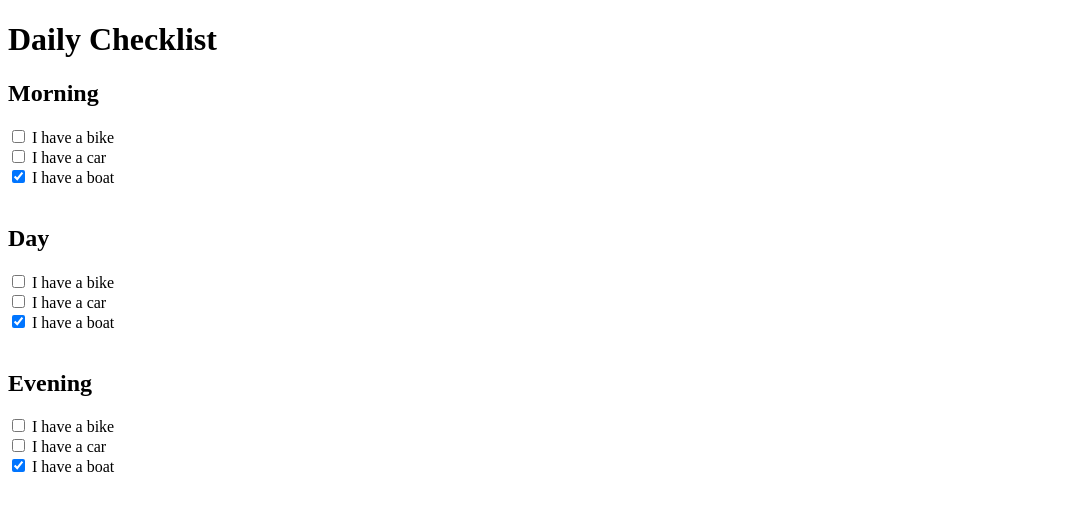
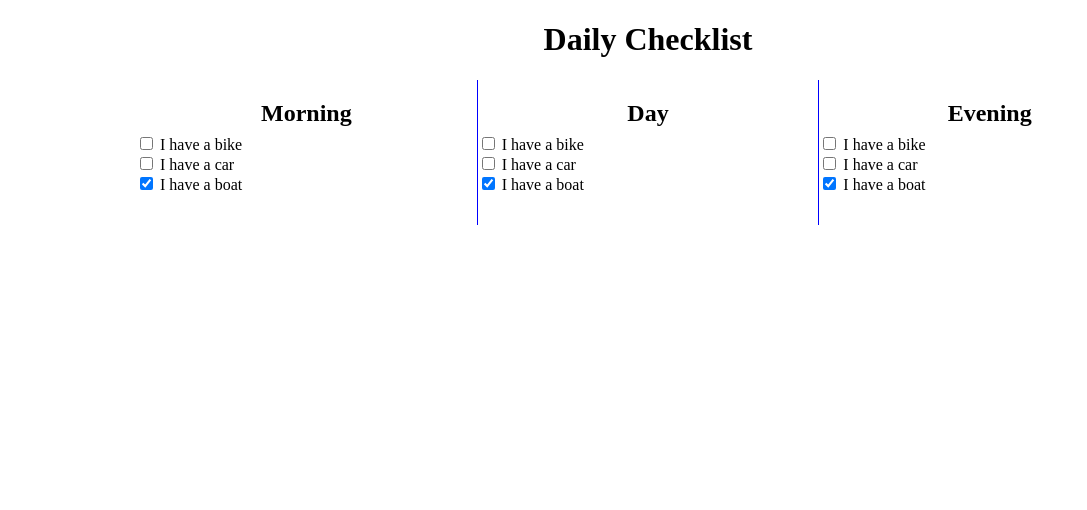
Before and after one commit to justinwilliamsrva/dailyRoutineChecker, a plain HTML site: page index.html in a window 1280 px wide. Shown: the whole page, without its empty margins (0-1087 px from the left). Drawn offline with Linux system fonts and the light colour scheme.

Commit message:
Made gird columns inline

```diff
--- a/index.html
+++ b/index.html
@@ -3,12 +3,14 @@
     <head>
         <meta charset="UTF-8" />
         <meta name="viewport" content="width=device-width, initial-scale=1.0" />
+        <link rel="stylesheet" href="style.css" />
         <title>Daily Routine Checklist</title>
     </head>
     <body>
-        <h1 id="heading">Daily Checklist</h1>
-        <div id="morning" class="column">
-            <h2>Morning</h2>
+        <h1 class="heading">Daily Checklist</h1>
+        <div id="grid-container">
+            <div id="morning" class="column ">
+                <h2 class="heading">Morning</h2>
                 <form action="/action_page.php" method="get">
                     <input type="checkbox" name="vehicle1" value="Bike" />
                     <label for="vehicle1"> I have a bike</label><br />
@@ -19,7 +21,7 @@
                 </form>
             </div>
             <div id="day" class="column">
-            <h2>Day</h2>
+                <h2 class="heading">Day</h2>
                 <form action="/action_page.php" method="get">
                     <input type="checkbox" name="vehicle1" value="Bike" />
                     <label for="vehicle1"> I have a bike</label><br />
@@ -30,7 +32,7 @@
                 </form>
             </div>
             <div id="evening" class="column">
-            <h2>Evening</h2>
+                <h2 class="heading">Evening</h2>
                 <form action="/action_page.php" method="get">
                     <input type="checkbox" name="vehicle1" value="Bike" />
                     <label for="vehicle1"> I have a bike</label><br />
@@ -40,5 +42,6 @@
                     <label for="vehicle3"> I have a boat</label><br /><br />
                 </form>
             </div>
+        </div>
     </body>
 </html>
--- a/style.css
+++ b/style.css
@@ -0,0 +1,26 @@
+body{
+    height: 100%;
+    width: 100%;
+}
+
+.heading {
+    text-align: center;
+    height:10%;
+}
+
+#grid-container{
+    display: grid;
+    grid-template-columns: auto auto auto;
+    margin: 0% 10%;
+    height: 90%;
+
+}
+.column{
+height: 100%;
+}
+
+#morning,#day{
+
+    border-right:1px solid blue ;
+
+}
```
Lines whose indentation alone changed are shown as unchanged.
